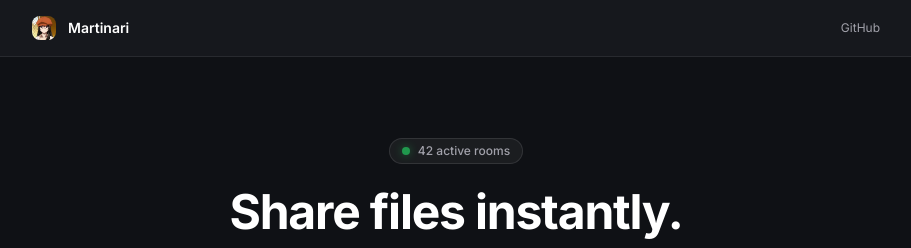
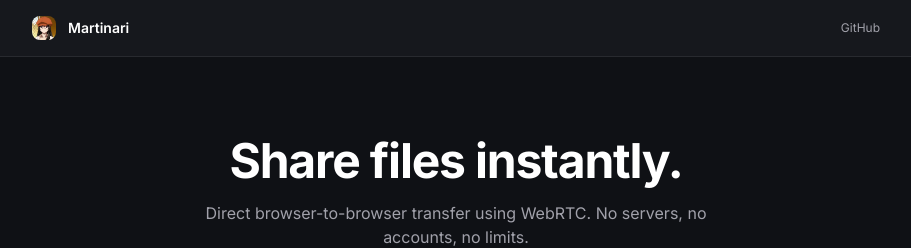
Before and after one commit to WAAAAAHHHHH/martinari, a React (Vite) app in the folder packages/client/: page / in a window 1280 px wide. Shown: the top 248 px of the page, without its empty margins (184-1095 px from the left). Built offline with nearby package versions, Linux system fonts and the light colour scheme; no server answers.

Commit message:
Remove active room counter

```diff
--- a/packages/client/src/pages/HomePage.tsx
+++ b/packages/client/src/pages/HomePage.tsx
@@ -36,23 +36,7 @@ export default function HomePage() {
   const [creating, setCreating] = useState(false);
   const [joining, setJoining] = useState(false);
 
-  const [baseRooms, setBaseRooms] = useState(() => Math.floor(Math.random() * 5) + 38);
-  const [localRooms, setLocalRooms] = useState(() => parseInt(localStorage.getItem('martin_localRooms') || '0', 10));
 
-  useEffect(() => {
-    const interval = setInterval(() => {
-      setBaseRooms(prev => {
-        const drift = Math.floor(Math.random() * 3) - 1;
-        let next = prev + drift;
-        if (next < 35) next = 35;
-        if (next > 45) next = 45;
-        return next;
-      });
-    }, 4500);
-    return () => clearInterval(interval);
-  }, []);
-
-  const totalRooms = baseRooms + localRooms;
 
   const handleCodeChange = (e: React.ChangeEvent<HTMLInputElement>) => {
     const val = e.target.value.toUpperCase().replace(/[^A-HJ-NP-Z2-9]/gi, '').slice(0, 6);
@@ -68,9 +52,7 @@ export default function HomePage() {
       if (!res.ok) throw new Error('Failed to create room');
       const data = await res.json() as { code: string };
 
-      const nextLocal = localRooms + 1;
-      setLocalRooms(nextLocal);
-      localStorage.setItem('martin_localRooms', nextLocal.toString());
+
 
       navigate(`/room/${data.code}`);
     } catch {
@@ -117,10 +99,7 @@ export default function HomePage() {
           transition={{ duration: 0.4 }}
           className="text-center mb-16"
         >
-          <div className="inline-flex items-center gap-2 px-3 py-1 rounded-full bg-white/5 border border-white/10 mb-6">
-            <span className="w-2 h-2 rounded-full bg-green-500 animate-pulse shadow-[0_0_8px_rgba(34,197,94,0.6)]" />
-            <span className="text-xs font-medium text-secondary">{totalRooms} active rooms</span>
-          </div>
+
           <h1 className="text-4xl sm:text-5xl font-bold text-primary tracking-tight mb-4">
             Share files instantly.
           </h1>
```
